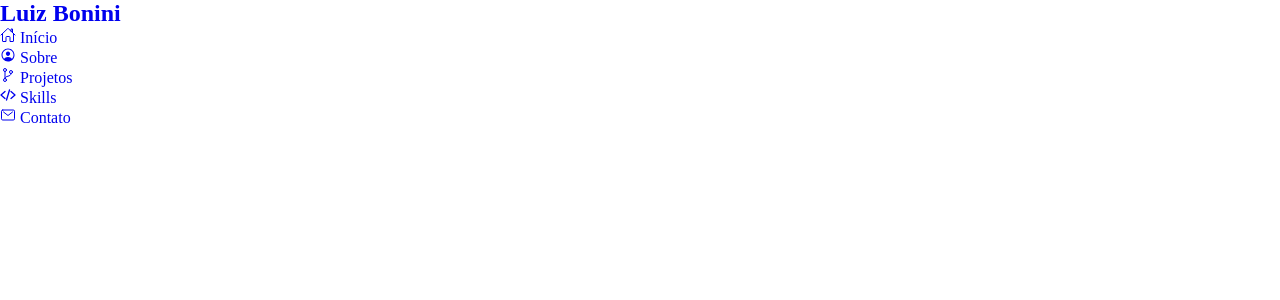
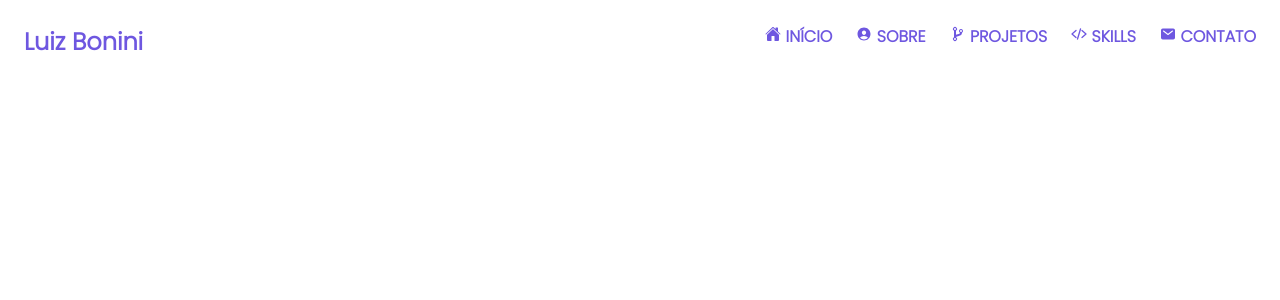
Before and after one commit to LuizCBonini/Portfolio_2.0, a React (Create React App) app: page / in a window 1280 px wide. Shown: the top 300 px of the page. Built offline with nearby package versions, Linux system fonts and the light colour scheme.

Commit message:
Finalização do Header

```diff
--- a/src/App.jsx
+++ b/src/App.jsx
@@ -1,7 +1,7 @@
 import React from 'react';
 import {BrowserRouter} from 'react-router-dom';
 
-import GlobalStyle from './Style/GlobalStyle';
+import GlobalStyle from './Style/globalStyle';
 
 import Routes from './Routes/Routes';
 
--- a/src/Pages/Header/Header.jsx
+++ b/src/Pages/Header/Header.jsx
@@ -1,34 +1,36 @@
 import React from 'react';
-import { IoHomeOutline, IoPersonCircleOutline, IoGitBranchOutline, IoCodeSlash, IoMailOutline } from 'react-icons/io5'
+import { IoHome, IoPersonCircle, IoGitBranch, IoCodeSlash, IoMail } from 'react-icons/io5'
 
 import { HeaderStyle } from './HeaderStyle';
 
 const Header = () => {
     return (
         <HeaderStyle>
+
             <a href="#landing">
                 <h2 className="logotype">Luiz Bonini</h2>
             </a>
-
             <div>
                 <nav className="nav-bar">
 
+
                     <ul className="menu">
+
                         <li>
                             <a href="#home">
-                                <span><IoHomeOutline/> Início</span>
+                                <span><IoHome/> Início</span>
                             </a>
                         </li>
 
                         <li>
                             <a href="#about">
-                                <span><IoPersonCircleOutline/> Sobre</span>
+                                <span><IoPersonCircle/> Sobre</span>
                             </a>
                         </li>
 
                         <li>
                             <a href="#projects">
-                                <span><IoGitBranchOutline/> Projetos</span>
+                                <span><IoGitBranch/> Projetos</span>
                             </a>
                         </li>
 
@@ -40,7 +42,7 @@ const Header = () => {
 
                         <li>
                             <a href="#contact">
-                                <span><IoMailOutline/> Contato</span>
+                                <span><IoMail/> Contato</span>
                             </a>
                         </li>
 
--- a/src/Pages/Header/HeaderStyle.jsx
+++ b/src/Pages/Header/HeaderStyle.jsx
@@ -1,15 +1,36 @@
 import styled from "styled-components";
 
 export const HeaderStyle = styled.div`
+
+    width: 100%;
+    padding: 1.5rem;
+    display: flex;
+    justify-content: space-between;
+    align-itens: center;
+
+
+    h2 {
+        color: var(--cll-primary);
+    }
+
     >div {
-        display: flex;
 
-        .nav-bar > .menu {
+        .nav-bar > ul.menu {
             list-style: none;
+            display: flex;
 
             li a span {
                 color: var(--cll-primary);
+                margin-left: 1.5rem;
+                font-weight: bold;
+                text-transform: uppercase;
+
+                &:hover {
+                    color: var(--cll-primary-alt);
+                    border-bottom: 2px solid var(--cll-primary-lighter);
+                }
             }
+
         }
     }
 
--- a/src/Style/GlobalStyle.jsx
+++ b/src/Style/GlobalStyle.jsx
@@ -4,7 +4,7 @@ import { createGlobalStyle } from "styled-components";
 
 // 1. Utilizarei "font-size: 62.5%" para que assim 10px = 1rem.
 
-export default createGlobalStyle`
+const GlobalStyle = createGlobalStyle`
     :root {
         scroll-behavior: smooth;
         font-size: 62.5%
@@ -15,17 +15,17 @@ export default createGlobalStyle`
         --fw-text: 400;
 
         --cll-hue: 250;
-        --cll-primary: hsl(var(--hue-color), 69%, 61%);
-        --cll-primary-alt: hsl(var(--hue-color), 57%, 53%);
-        --cll-primary-lighter: hsl(var(--hue-color), 92%, 85%);
-        --cll-primary-more-lighter: hsl(var(--hue-color), 92%, 95%);
+        --cll-primary: hsl(var(--cll-hue), 69%, 61%);
+        --cll-primary-alt: hsl(var(--cll-hue), 57%, 53%);
+        --cll-primary-lighter: hsl(var(--cll-hue), 92%, 85%);
+        --cll-primary-more-lighter: hsl(var(--cll-hue), 92%, 95%);
 
-        --cll-title: hsl(var(--hue-color), 8%, 15%);
-        --cll-text: hsl(var(--hue-color), 8%, 45%);
-        --cll-text-lighter: hsl(var(--hue-color), 8%, 65%);
+        --cll-title: hsl(var(--cll-hue), 8%, 15%);
+        --cll-text: hsl(var(--cll-hue), 8%, 45%);
+        --cll-text-lighter: hsl(var(--cll-hue), 8%, 65%);
 
-        --cll-input: hsl(var(--hue-color), 70%, 96%);
-        --cll-body: hsl(var(--hue-color), 60%, 99%);
+        --cll-input: hsl(var(--cll-hue), 70%, 96%);
+        --cll-body: hsl(var(--cll-hue), 60%, 99%);
     }
 
     *{
@@ -35,10 +35,12 @@ export default createGlobalStyle`
     }
 
     body {
-        font-family: var(--ff-body);
+        font-family: 'Poppins', sans-serif;
     }
 
     a {
         text-decoration: none;
     }
 `;
+
+export default GlobalStyle;
```
Also changed, not shown: src/index.jsx (+4 -4 lines).
